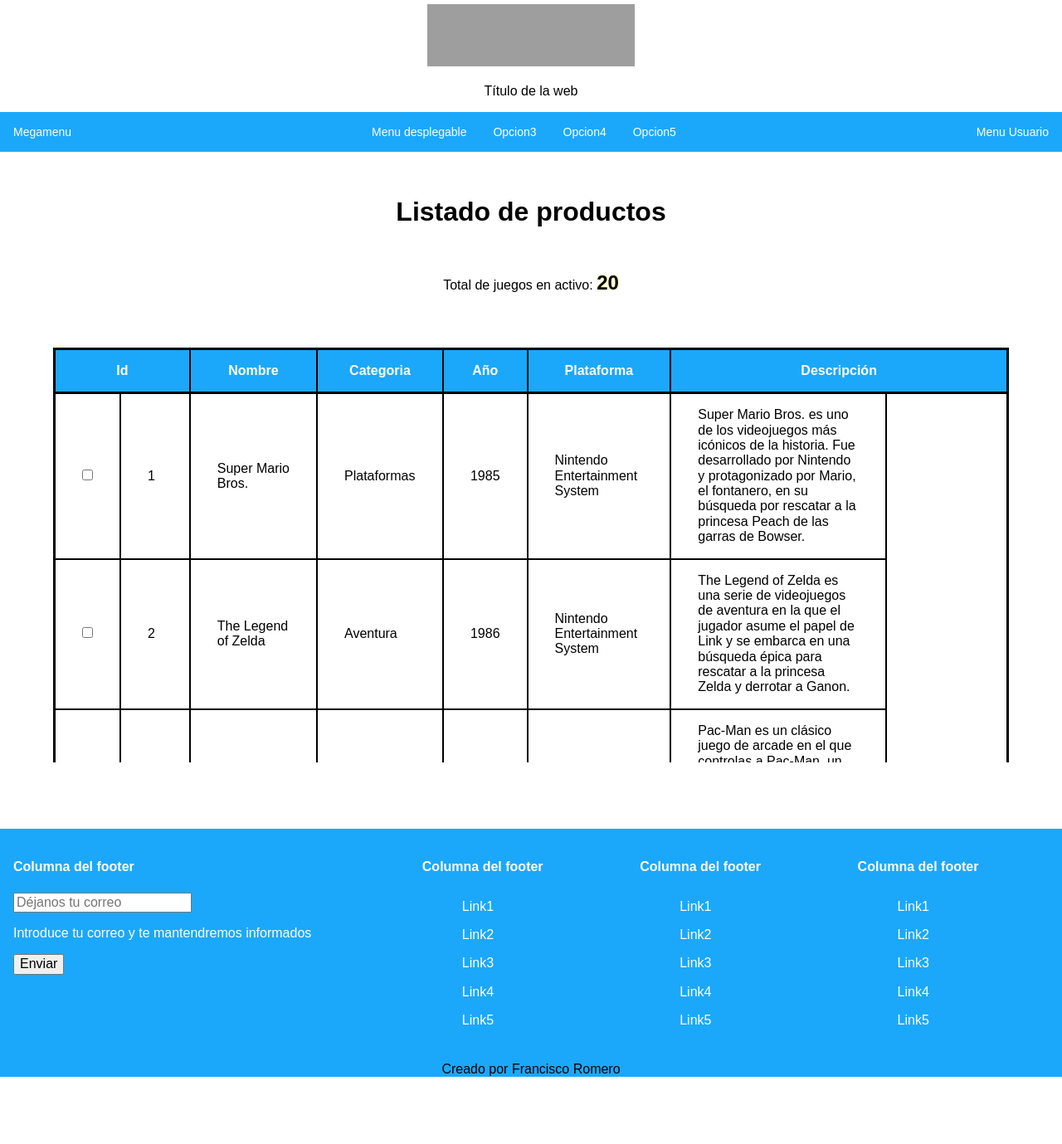
After one commit to FRomero999/maquetacion, a PHP site: page /admin.php in a window 1280 px wide. The commit adds this page. Shown: the top 1379 px of the page at 83% size. Run offline with PHP 8.4, Linux system fonts and the light colour scheme; grey boxes are pictures that could not be loaded.

Commit message:
Tablas de administración con php

```diff
--- /dev/null
+++ b/admin.php
@@ -0,0 +1,58 @@
+<?php require_once("data.php"); ?>
+
+<?php require("views/header.php"); ?>
+
+<main class="admin">
+    <h1>Listado de productos</h1>
+    <p class="total">Total de juegos en activo: <span><?=count($videojuegos_retro)?></span> </p>
+
+    <div>
+        <table border="1">
+            <thead>
+                <tr>
+                    <th colspan="2">Id</th>
+                    <th>Nombre</th>
+                    <th>Categoria</th>
+                    <th>Año</th>
+                    <th>Plataforma</th>
+                    <th colspan="2">Descripción</th>
+
+                </tr>
+            </thead>
+            <tbody>
+            <?php foreach($videojuegos_retro as $juego):?>
+                <tr>
+                    <td><input type="checkbox" name="seleccion[]" value="<?=$juego["id"]; ?>" form="editForm"></td>
+                    <td><?=$juego["id"]; ?></td>
+                    <td><?=$juego["nombre"]; ?></td>
+                    <td><?=$juego["categoria"]; ?></td>
+                    <td><?=$juego["año"]; ?></td>
+                    <td><?=$juego["plataforma"]; ?></td>
+                    <td><?=$juego["descripcion"]; ?></td>
+                    <td class="options">
+                        <div>
+                            <button type="submit" form="editForm" name="editar" value="<?=$juego["id"]; ?>" ><img src="static/img/artista.png"></button>
+                            <button type="submit" form="editForm" name="borrar" value="<?=$juego["id"]; ?>"><img src="static/img/borrar.png"></button>
+                        </div>
+                    </td>
+                </tr>
+            <?php endforeach; ?>
+            </tbody>
+            <tfoot>
+                <tr>
+                    <td colspan="8">
+                        <button type="submit" form="editForm" name="seleccion[]" value="Borrar" >Borrar la selección</button>
+                    </td>
+                </tr>
+            </tfoot>
+
+        </table>
+    </div>
+
+    <form action="test.php" target="_blank" id="editForm" method="post">
+
+    </form>
+
+</main>
+
+<?php require("views/footer.php"); ?>
--- /dev/null
+++ b/data.php
@@ -0,0 +1,168 @@
+<?php
+
+$videojuegos_retro = [
+    [
+        "id" => 1,
+        "nombre" => "Super Mario Bros.",
+        "categoria" => "Plataformas",
+        "año" => 1985,
+        "plataforma" => "Nintendo Entertainment System",
+        "descripcion" => "Super Mario Bros. es uno de los videojuegos más icónicos de la historia. Fue desarrollado por Nintendo y protagonizado por Mario, el fontanero, en su búsqueda por rescatar a la princesa Peach de las garras de Bowser."
+    ],
+    [
+        "id" => 2,
+        "nombre" => "The Legend of Zelda",
+        "categoria" => "Aventura",
+        "año" => 1986,
+        "plataforma" => "Nintendo Entertainment System",
+        "descripcion" => "The Legend of Zelda es una serie de videojuegos de aventura en la que el jugador asume el papel de Link y se embarca en una búsqueda épica para rescatar a la princesa Zelda y derrotar a Ganon."
+    ],
+    [
+        "id" => 3,
+        "nombre" => "Pac-Man",
+        "categoria" => "Arcade",
+        "año" => 1980,
+        "plataforma" => "Arcade",
+        "descripcion" => "Pac-Man es un clásico juego de arcade en el que controlas a Pac-Man, un personaje amarillo que debe comer todos los puntos en un laberinto mientras es perseguido por fantasmas."
+    ],
+    [
+        "id" => 4,
+        "nombre" => "Tetris",
+        "categoria" => "Puzzle",
+        "año" => 1984,
+        "plataforma" => "Varios",
+        "descripcion" => "Tetris es un juego de rompecabezas en el que debes encajar las piezas de tetrominós que caen para completar líneas y evitar que se acumulen hasta llegar a la parte superior."
+    ],
+    [
+        "id" => 5,
+        "nombre" => "Space Invaders",
+        "categoria" => "Arcade",
+        "año" => 1978,
+        "plataforma" => "Arcade",
+        "descripcion" => "Space Invaders es un juego de disparos en el que controlas una nave espacial y debes disparar a hordas de invasores extraterrestres que descienden hacia ti."
+    ],
+    [
+        "id" => 6,
+        "nombre" => "Donkey Kong",
+        "categoria" => "Plataformas",
+        "año" => 1981,
+        "plataforma" => "Arcade",
+        "descripcion" => "Donkey Kong es un juego en el que debes rescatar a la princesa Peach de las garras de Donkey Kong, lanzando barriles y escalando plataformas."
+    ],
+    [
+        "id" => 7,
+        "nombre" => "Pong",
+        "categoria" => "Deportes",
+        "año" => 1972,
+        "plataforma" => "Arcade",
+        "descripcion" => "Pong es uno de los primeros videojuegos y simula un juego de tenis de mesa, donde debes golpear la pelota de un lado a otro con una paleta."
+    ],
+    [
+        "id" => 8,
+        "nombre" => "Castlevania",
+        "categoria" => "Aventura",
+        "año" => 1986,
+        "plataforma" => "Nintendo Entertainment System",
+        "descripcion" => "Castlevania es un juego de aventuras que sigue a Simon Belmont en su lucha contra el conde Drácula y otras criaturas siniestras en un castillo maldito."
+    ],
+    [
+        "id" => 9,
+        "nombre" => "Mega Man",
+        "categoria" => "Plataformas",
+        "año" => 1987,
+        "plataforma" => "Nintendo Entertainment System",
+        "descripcion" => "Mega Man es un juego de plataformas y acción en el que controlas al robot Mega Man mientras enfrenta a malvados robots maestros y roba sus habilidades especiales."
+    ],
+    [
+        "id" => 10,
+        "nombre" => "Galaga",
+        "categoria" => "Arcade",
+        "año" => 1981,
+        "plataforma" => "Arcade",
+        "descripcion" => "Galaga es un juego de disparos espaciales en el que pilotas una nave espacial y debes derrotar a oleadas de naves enemigas y jefes extraterrestres."
+    ],
+    [
+        "id" => 11,
+        "nombre" => "Street Fighter II",
+        "categoria" => "Lucha",
+        "año" => 1991,
+        "plataforma" => "Arcade",
+        "descripcion" => "Street Fighter II es un juego de lucha en el que puedes elegir entre varios personajes y enfrentarte a oponentes en emocionantes combates uno a uno."
+    ],
+    [
+        "id" => 12,
+        "nombre" => "Final Fantasy",
+        "categoria" => "RPG",
+        "año" => 1987,
+        "plataforma" => "Nintendo Entertainment System",
+        "descripcion" => "Final Fantasy es un juego de rol que te sumerge en un mundo de fantasía donde debes derrotar al malvado Garland y restaurar la luz de los cristales."
+    ],
+    [
+        "id" => 13,
+        "nombre" => "Metal Gear",
+        "categoria" => "Acción",
+        "año" => 1987,
+        "plataforma" => "MSX2",
+        "descripcion" => "Metal Gear es un juego de sigilo en el que controlas a Solid Snake y debes infiltrarte en una base enemiga para detener una amenaza nuclear."
+    ],
+    [
+        "id" => 14,
+        "nombre" => "Sonic the Hedgehog",
+        "categoria" => "Plataformas",
+        "año" => 1991,
+        "plataforma" => "Sega Genesis",
+        "descripcion" => "Sonic the Hedgehog es un juego de plataformas rápido y frenético en el que controlas a Sonic mientras recorres veloces niveles para derrotar al Dr. Robotnik."
+    ],
+    [
+        "id" => 15,
+        "nombre" => "The Oregon Trail",
+        "categoria" => "Simulación",
+        "año" => 1971,
+        "plataforma" => "Mainframe Computer",
+        "descripcion" => "The Oregon Trail es un juego educativo en el que debes guiar a una caravana de pioneros a través de la Ruta de Oregón, enfrentando desafíos y tomando decisiones."
+    ],
+    [
+        "id" => 16,
+        "nombre" => "Golden Axe",
+        "categoria" => "Beat 'em up",
+        "año" => 1989,
+        "plataforma" => "Arcade",
+        "descripcion" => "Golden Axe es un juego de lucha de desplazamiento lateral en el que elige a uno de los héroes y lucha contra enemigos para derrotar al malvado Death Adder y rescatar a la princesa."
+    ],
+    [
+        "id" => 17,
+        "nombre" => "Metroid",
+        "categoria" => "Aventura",
+        "año" => 1986,
+        "plataforma" => "Nintendo Entertainment System",
+        "descripcion" => "Metroid es un juego de aventuras en el que controlas a Samus Aran mientras exploras un planeta alienígena y enfrentas amenazas alienígenas."
+    ],
+    [
+        "id" => 18,
+        "nombre" => "Contra",
+        "categoria" => "Run and Gun",
+        "año" => 1987,
+        "plataforma" => "Nintendo Entertainment System",
+        "descripcion" => "Contra es un juego de acción en el que juegas como un soldado que debe enfrentarse a oleadas de enemigos alienígenas y robots."
+    ],
+    [
+        "id" => 19,
+        "nombre" => "Double Dragon",
+        "categoria" => "Beat 'em up",
+        "año" => 1987,
+        "plataforma" => "Arcade",
+        "descripcion" => "Double Dragon es un juego de lucha en el que juegas como Billy y Jimmy Lee, dos hermanos que deben rescatar a la novia de Billy de una pandilla callejera."
+    ],
+    [
+        "id" => 20,
+        "nombre" => "Duck Hunt",
+        "categoria" => "Shooter",
+        "año" => 1984,
+        "plataforma" => "Nintendo Entertainment System",
+        "descripcion" => "Duck Hunt es un juego en el que debes disparar a patos que vuelan frente a la pantalla utilizando el accesorio Zapper de la NES."
+    ],
+];
+
+
+
+?>
--- a/index.php
+++ b/index.php
@@ -2,6 +2,7 @@
 
 
     <dialog id="dialogRegistro">
+        <div>
         <form method="dialog">
             <h1>Registro</h1>
             <div>
@@ -22,6 +23,7 @@
                 <input type="submit" value="Registrar usuario">
             </div>
         </form>
+        </div>
     </dialog>
 
     <main>
--- /dev/null
+++ b/static/css/_admin.scss
@@ -0,0 +1,76 @@
+@use "vars";
+
+main.admin{
+
+    display:flex;
+    flex-direction: column;
+    align-items: center;
+    justify-content: center;
+    padding:2rem;
+    gap:1rem;
+
+    p.total span{
+        font-size:1.5rem;
+        font-weight: bold;
+        text-shadow: 0 0 2px yellow;
+    }
+
+    div:has(table){
+       margin:2rem;
+       height:500px;
+       overflow-y: scroll;
+       position:relative;
+    }
+
+    table{
+        border:solid;
+        border-collapse: collapse;
+
+        thead{
+            position:sticky;
+            top:0px;
+
+            tr{
+                border:solid 3px black;
+            }
+
+        }
+
+        td,th{
+            border:solid 2px black;
+            padding:1rem 2rem;
+        }
+
+        td.options div{
+            display:flex;
+            justify-content: center;
+            align-items: center;
+            gap:1rem;
+            visibility: hidden;
+        }
+
+        td.options{
+            border: none;
+        }
+
+        tr:hover td.options div{
+            visibility: visible;
+        }
+
+        th{
+            background-color: vars.$color_fondo_menu;
+            color: vars.$color_fuente_menu;
+        }
+
+        tr:hover{
+            background-color: vars.$color_fondo_menu !important;
+            color: vars.$color_fuente_menu;
+        }
+
+        tr:has(input[type=checkbox]:checked){
+          background-color: orange;
+        }
+
+    }
+
+}
--- a/static/css/style.css
+++ b/static/css/style.css
@@ -190,6 +190,65 @@ section.gallery div figure figcaption {
   align-items: center;
 }
 
+main.admin {
+  display: flex;
+  flex-direction: column;
+  align-items: center;
+  justify-content: center;
+  padding: 2rem;
+  gap: 1rem;
+}
+main.admin p.total span {
+  font-size: 1.5rem;
+  font-weight: bold;
+  text-shadow: 0 0 2px yellow;
+}
+main.admin div:has(table) {
+  margin: 2rem;
+  height: 500px;
+  overflow-y: scroll;
+  position: relative;
+}
+main.admin table {
+  border: solid;
+  border-collapse: collapse;
+}
+main.admin table thead {
+  position: sticky;
+  top: 0px;
+}
+main.admin table thead tr {
+  border: solid 3px black;
+}
+main.admin table td, main.admin table th {
+  border: solid 2px black;
+  padding: 1rem 2rem;
+}
+main.admin table td.options div {
+  display: flex;
+  justify-content: center;
+  align-items: center;
+  gap: 1rem;
+  visibility: hidden;
+}
+main.admin table td.options {
+  border: none;
+}
+main.admin table tr:hover td.options div {
+  visibility: visible;
+}
+main.admin table th {
+  background-color: rgb(27, 168, 250);
+  color: white;
+}
+main.admin table tr:hover {
+  background-color: rgb(27, 168, 250) !important;
+  color: white;
+}
+main.admin table tr:has(input[type=checkbox]:checked) {
+  background-color: orange;
+}
+
 header {
   display: flex;
   flex-direction: column;
@@ -361,7 +420,7 @@ dialog::backdrop {
           backdrop-filter: blur(3px);
 }
 
-dialog {
+dialog > div {
   padding: 1rem;
   display: flex;
   flex-direction: column;
@@ -369,24 +428,24 @@ dialog {
   justify-content: center;
   align-items: center;
 }
-dialog h1 {
+dialog > div h1 {
   text-align: center;
 }
-dialog div {
+dialog > div div {
   margin: 0.5rem;
   padding: 0.5rem;
 }
-dialog div input {
+dialog > div div input {
   padding: 0.5rem;
 }
-dialog div input:focus {
+dialog > div div input:focus {
   background-color: rgba(173, 216, 230, 0.788);
 }
-dialog div label {
+dialog > div div label {
   display: inline-block;
   width: 140px;
 }
-dialog div p.info {
+dialog > div div p.info {
   visibility: hidden;
   color: blue;
   font-size: 0.75rem;
@@ -394,12 +453,12 @@ dialog div p.info {
   padding: 0;
   text-align: right;
 }
-dialog div:has(input:focus) {
+dialog > div div:has(input:focus) {
   background-color: whitesmoke;
 }
-dialog div:has(input:focus) label {
+dialog > div div:has(input:focus) label {
   color: blue;
 }
-dialog div:has(input:focus) p.info {
+dialog > div div:has(input:focus) p.info {
   visibility: visible;
 }/*# sourceMappingURL=style.css.map */
--- a/static/css/style.scss
+++ b/static/css/style.scss
@@ -4,6 +4,7 @@
 @use "footer";
 @use "hero";
 @use "gallery";
+@use "admin";
 
 
 header{
@@ -215,7 +216,7 @@ dialog::backdrop{
     backdrop-filter: blur(3px);
 }
 
-dialog{
+dialog>div{
     padding:1rem;
     display:flex;
     flex-direction: column;
```
Also changed, not shown: test.php (added, +7 -0 lines), static/img/artista.png (added), static/img/borrar.png (added), 1 other file.
